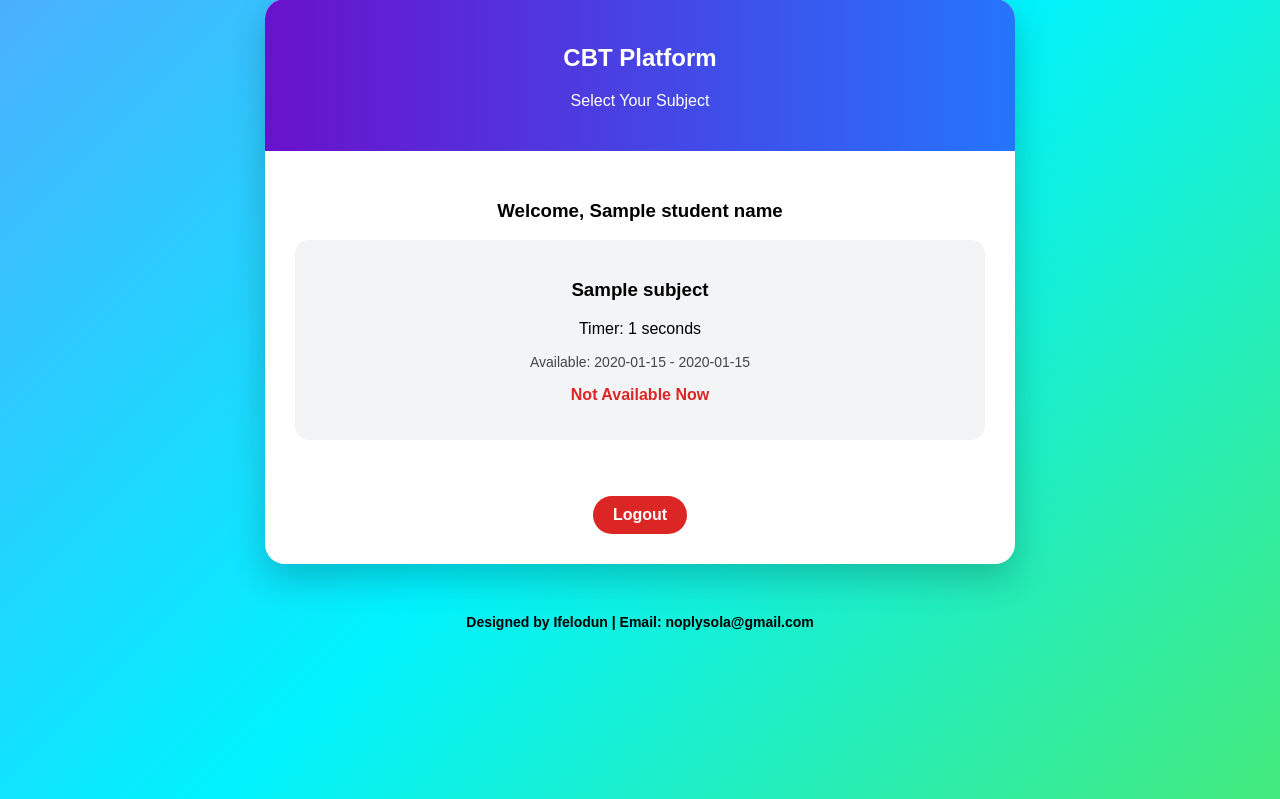
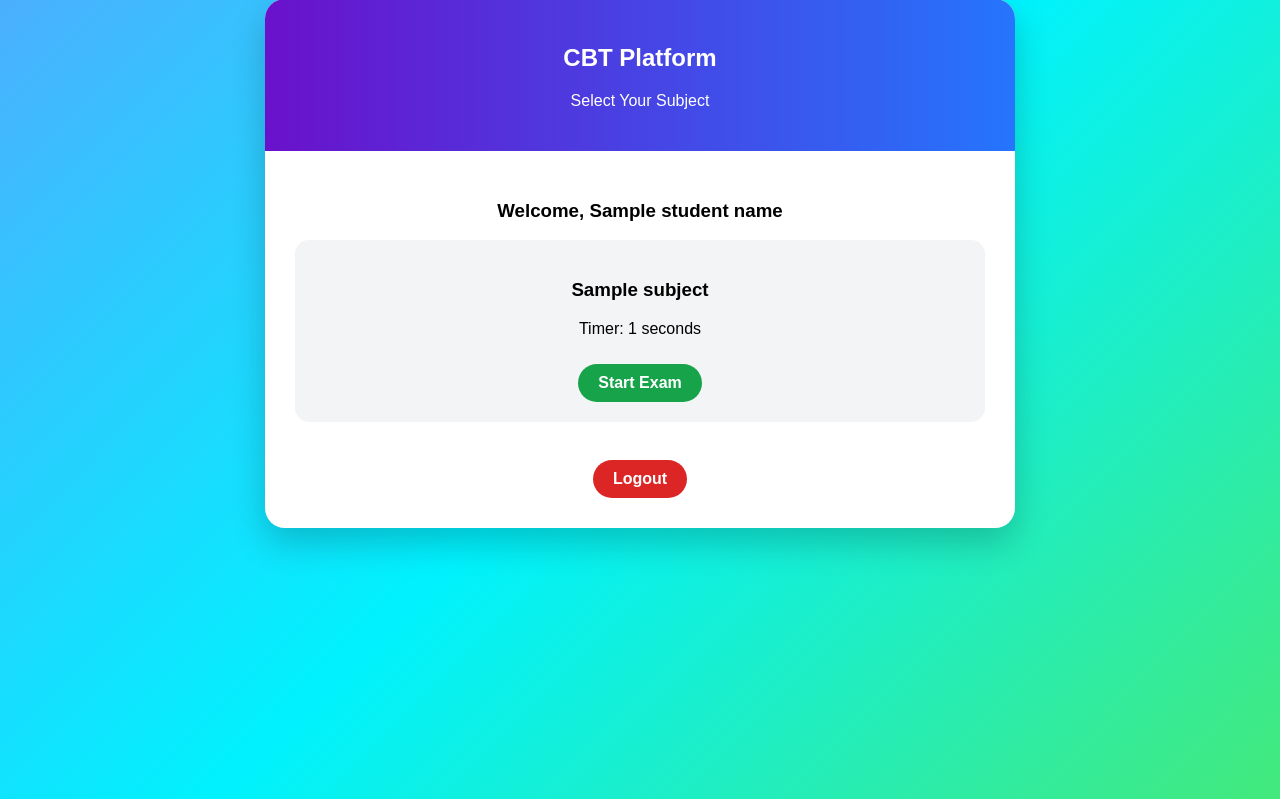
Before and after one commit to ifelodun/IFELODUN-CSC-201-CBT-System-, a Flask app: template templates/home.html in a window 1280 px wide. Shown: the part 51-850 px from the top of the page. Run offline with Flask 3, Linux system fonts and the light colour scheme; tables that the repository leaves empty hold one stand-in row (values such as "Sample post"); the template is opened without the code that fills it: values that come from a table or form of the project are taken from there, most other values are stand-ins (such as "Sample title", 1, 10 or a date in 2020).

Commit message:
Update home.html

```diff
--- a/templates/home.html
+++ b/templates/home.html
@@ -3,15 +3,13 @@
 <head>
     <title>CBT Home</title>
     <meta name="viewport" content="width=device-width, initial-scale=1">
-
     <style>
         body{
             min-height:100vh;
             margin:0;
-            font-family: Arial, sans-serif;
-            background: linear-gradient(135deg, #4facfe, #00f2fe, #43e97b);
+            font-family:Arial,sans-serif;
+            background:linear-gradient(135deg,#4facfe,#00f2fe,#43e97b);
         }
-
         .main-card{
             max-width:750px;
             margin:50px auto;
@@ -20,26 +18,22 @@
             box-shadow:0 15px 35px rgba(0,0,0,0.2);
             overflow:hidden;
         }
-
         .header{
-            background: linear-gradient(90deg, #6a11cb, #2575fc);
+            background:linear-gradient(90deg,#6a11cb,#2575fc);
             color:white;
             text-align:center;
             padding:25px;
         }
-
         .body{
             padding:30px;
             text-align:center;
         }
-
         .subject-box{
-            margin: 18px 0;
-            padding: 20px;
-            background: #f3f4f6;
-            border-radius: 14px;
+            margin:18px 0;
+            padding:20px;
+            background:#f3f4f6;
+            border-radius:14px;
         }
-
         .btn{
             display:inline-block;
             text-decoration:none;
@@ -50,40 +44,15 @@
             margin-top:10px;
             background:#16a34a;
         }
-
         .btn-logout{
             background:#dc2626;
             margin-top:20px;
         }
-
-        .open{
-            color:#16a34a;
-            font-weight:bold;
-        }
-
-        .closed{
-            color:#dc2626;
-            font-weight:bold;
-        }
-
-        .time{
-            font-size:14px;
-            color:#444;
-        }
-
-        .footer{
-            text-align:center;
-            font-size:14px;
-            margin-top:20px;
-            font-weight:bold;
-        }
     </style>
 </head>
-
 <body>
 
 <div class="main-card">
-
     <div class="header">
         <h2>CBT Platform</h2>
         <p>Select Your Subject</p>
@@ -94,39 +63,14 @@
 
         {% for subject in subjects %}
         <div class="subject-box">
-
             <h3>{{ subject.name }}</h3>
             <p>Timer: {{ subject.exam_timer }} seconds</p>
-            <p class="time">Available: {{ subject.start_time }} - {{ subject.end_time }}</p>
-
-            {% if subject.start_time and subject.end_time %}
-                {% if subject.start_time <= now <= subject.end_time %}
-                    <p class="open">Available Now</p>
-                    <a href="/student/{{ subject.id }}" class="btn">
-                        Start Exam
-                    </a>
-                {% else %}
-                    <p class="closed">Not Available Now</p>
-                {% endif %}
-            {% else %}
-                <p class="open">Available Anytime</p>
-                <a href="/student/{{ subject.id }}" class="btn">
-                    Start Exam
-                </a>
-            {% endif %}
-
+            <a href="/student/{{ subject.id }}" class="btn">Start Exam</a>
         </div>
         {% endfor %}
 
-        <br>
         <a href="/logout" class="btn btn-logout">Logout</a>
-
     </div>
-
-</div>
-
-<div class="footer">
-    Designed by Ifelodun | Email: noplysola@gmail.com
 </div>
 
 </body>
```
